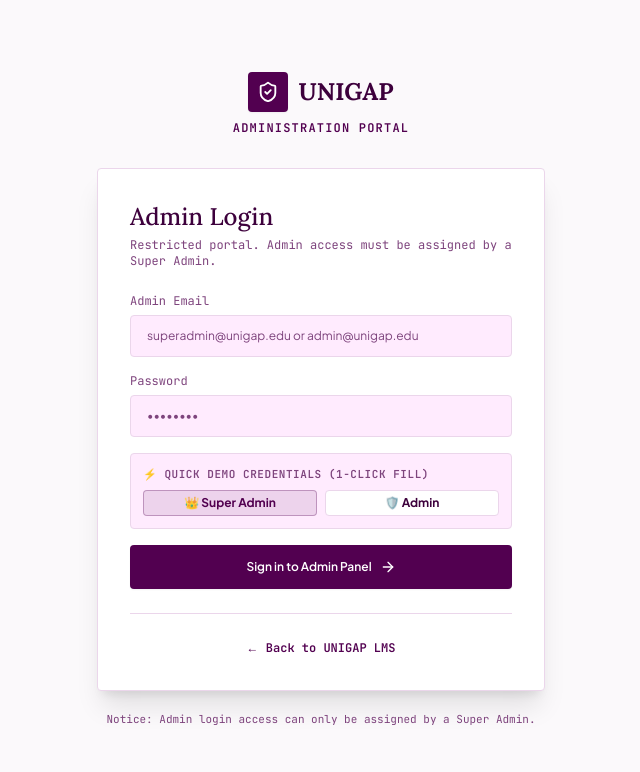
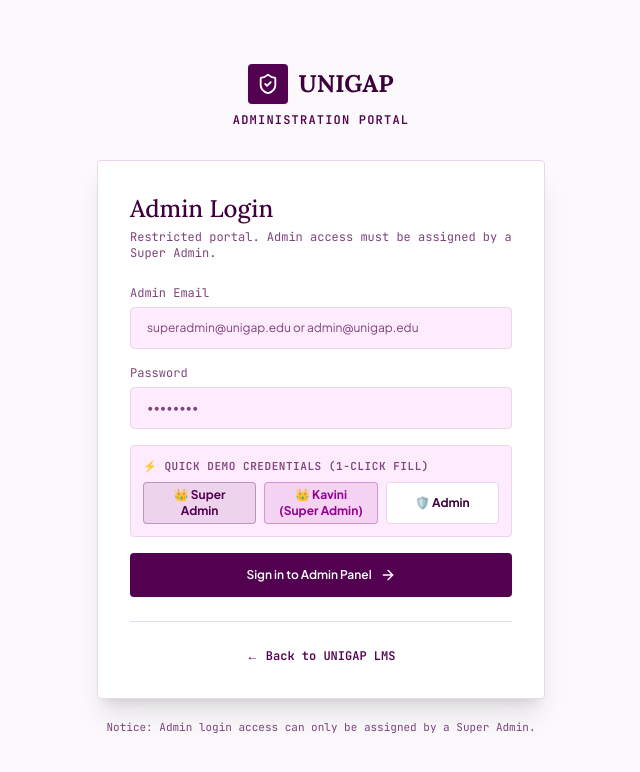
Before and after one commit to Kavinipremarathna/Unigap_Lms, a Next.js app: page /admin/login in a window 1280 px wide. Shown: the top 772 px of the page, without its empty margins (319-959 px from the left). Built offline with nearby package versions, Linux system fonts and the light colour scheme.

Commit message:
feat: promote kkgpremarathna@gmail.com to Super Admin in PostgreSQL and update quick login fill

```diff
--- a/app/admin/login/page.tsx
+++ b/app/admin/login/page.tsx
@@ -246,6 +246,15 @@ export default function AdminLoginPage() {
                   <button
                     type="button"
                     onClick={() => {
+                      setEmail("kkgpremarathna@gmail.com");
+                    }}
+                    className="flex-1 rounded border border-accent/30 bg-accent/10 px-2.5 py-1 text-xs text-accent font-bold hover:bg-accent/20 transition"
+                  >
+                    👑 Kavini (Super Admin)
+                  </button>
+                  <button
+                    type="button"
+                    onClick={() => {
                       setEmail("admin@unigap.edu");
                       setPassword("Unigap@123");
                     }}
@@ -253,6 +262,7 @@ export default function AdminLoginPage() {
                   >
                     🛡️ Admin
                   </button>
+
                 </div>
               </div>
 
```
